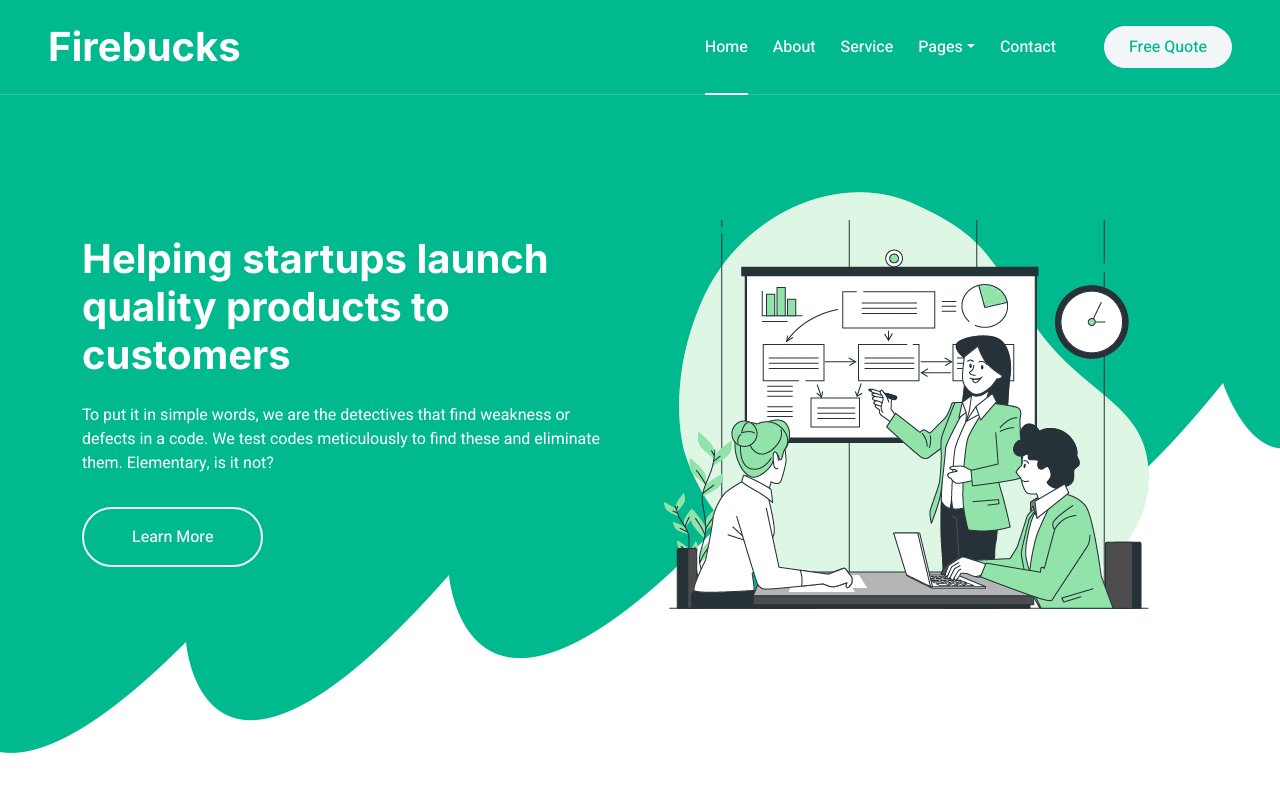
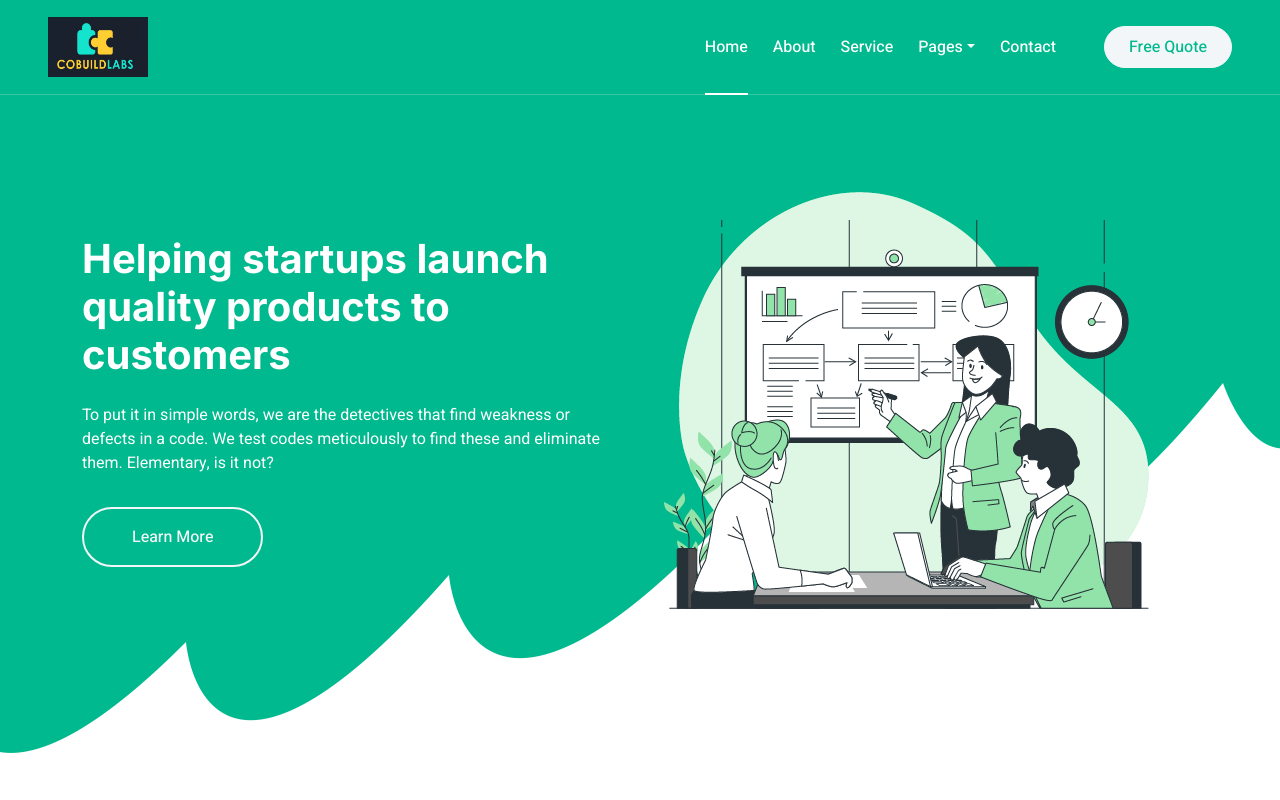
Before and after one commit to ushakandala/cobuildlabs, a plain HTML site: page index.html in a window 1280 px wide. Shown: the top 800 px of the page. Drawn offline with nearby package versions, Linux system fonts and the light colour scheme.

Commit message:
images changes

```diff
--- a/index.html
+++ b/index.html
@@ -3,7 +3,7 @@
 
 <head>
     <meta charset="utf-8">
-    <title>Firebucks</title>
+    <title>Cobuild labs</title>
     <meta content="width=device-width, initial-scale=1.0" name="viewport">
     <meta content="" name="keywords">
     <meta content="" name="description">
@@ -46,7 +46,8 @@
         <div class="container-xxl position-relative p-0">
             <nav class="navbar navbar-expand-lg navbar-light px-4 px-lg-5 py-3 py-lg-0">
                 <a href="index.html" class="navbar-brand p-0">
-                    <h1 class="m-0">Firebucks</h1>
+                    <img src="logo.jpeg" width="100" height="500">
+                    <!-- <h1 class="m-0">Cobuild labs</h1> -->
                     <!-- <img src="img/logo.png" alt="Logo"> -->
                 </a>
                 <button class="navbar-toggler" type="button" data-bs-toggle="collapse" data-bs-target="#navbarCollapse">
```
Also changed, not shown: logo.jpeg (added).
